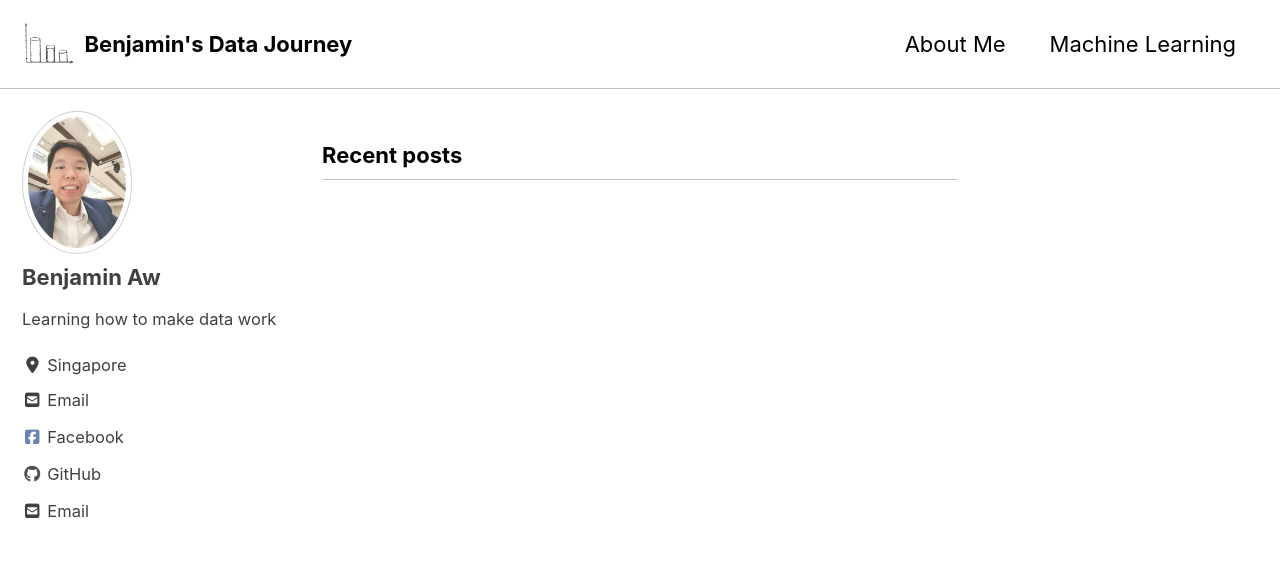
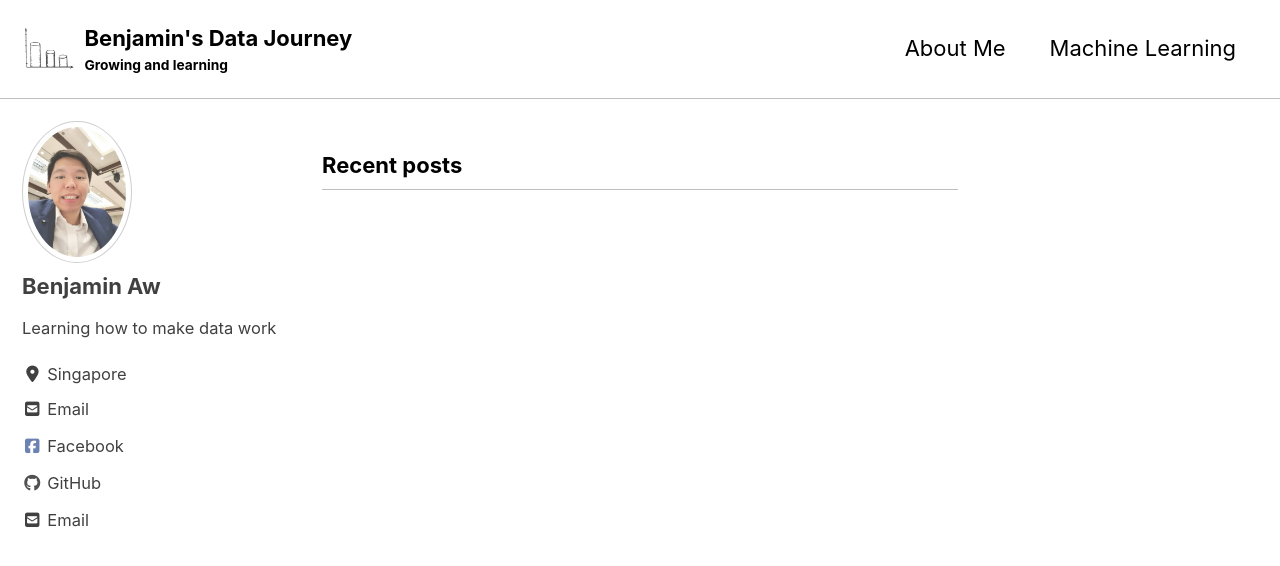
Before and after one commit to Benjamin-Aw-93/Benjamin-Aw-93.github.io, a Jekyll site: the page built from index.html, in a window 1280 px wide and 900 px high. Shown: the top 566 px of the window. Built offline with Jekyll 4.4.1, drawn with Linux system fonts in a browser that asks for light colours; cached includes are drawn as plain includes; nearby versions of some CDN libraries; the list of posts is cut into pages by our own code.

Commit message:
Added subtitle

```diff
--- a/_config.yml
+++ b/_config.yml
@@ -18,7 +18,7 @@ minimal_mistakes_skin    : "contrast" #"default", "air", "aqua", "dark", "dirt",
 locale                   : "en-US"
 title                    : "Benjamin's Data Journey"
 title_separator          : "-"
-subtitle                 : # site tagline that appears below site title in masthead
+subtitle                 : "Growing and learning"
 name                     : "Benjamin Aw"
 description              : "My Data Science Learning Journey"
 url                      : "https://benjamin-aw-93.github.io"
```
